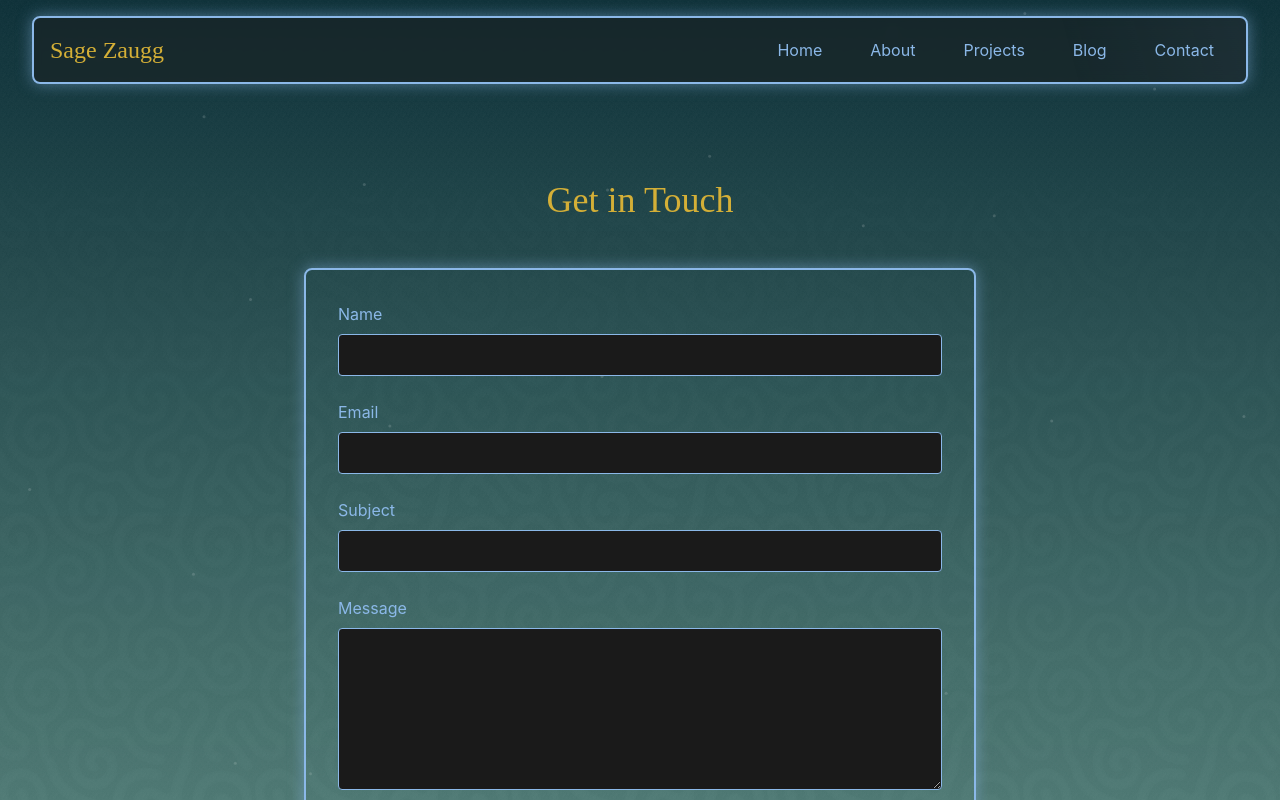
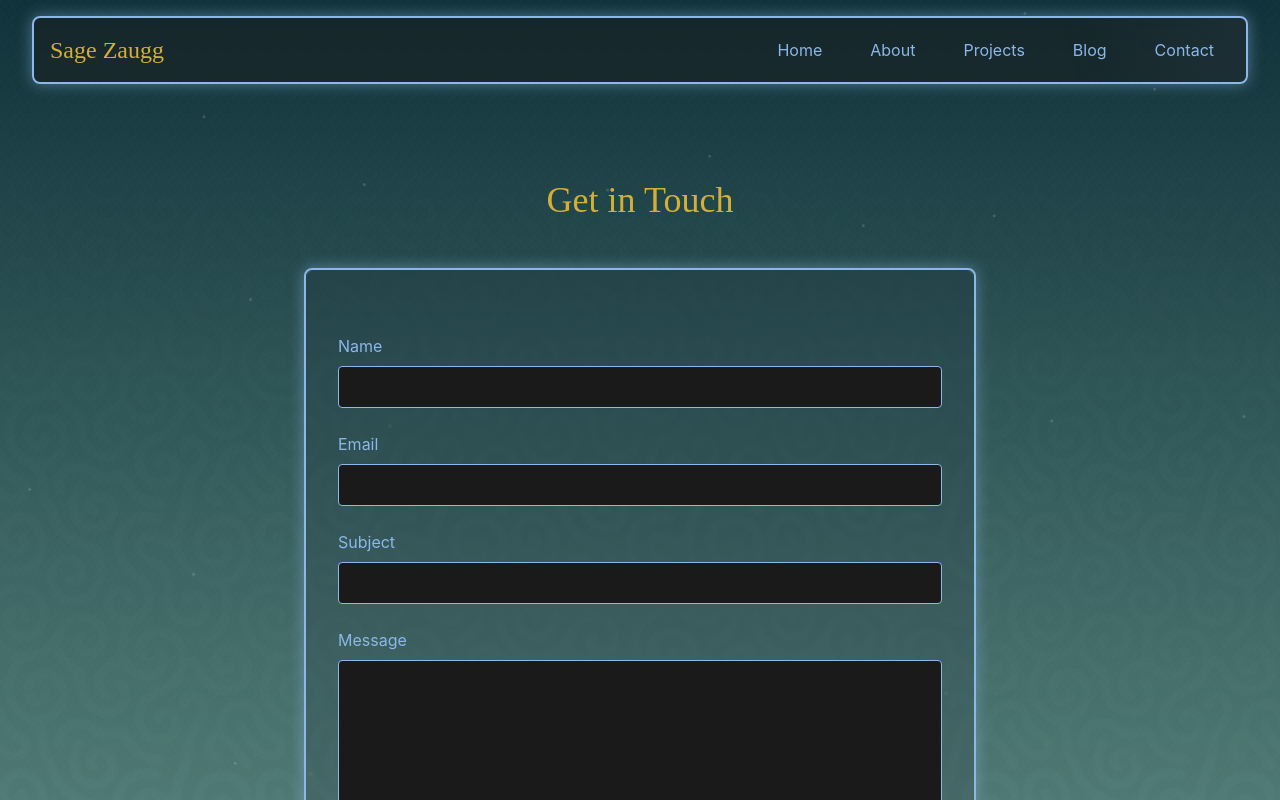
Before and after one commit to sagezaugg/sagezaugg.com, a React (Create React App) app: page /contact in a window 1280 px wide. Built offline with nearby package versions, Linux system fonts and the light colour scheme; no server answers.

Commit message:
Enhance Card component with disableHover prop to control hover effects; update Contact page to utilize Card for form styling.

```diff
--- a/src/components/common/Card.tsx
+++ b/src/components/common/Card.tsx
@@ -5,24 +5,30 @@ interface CardProps {
   children: React.ReactNode;
   index?: number;
   className?: string;
+  disableHover?: boolean;
 }
 
 export const Card: React.FC<CardProps> = ({
   children,
   index = 0,
   className = "",
+  disableHover = false,
 }) => {
   return (
     <motion.div
       initial={{ opacity: 0, y: 20 }}
       animate={{ opacity: 1, y: 0 }}
-      whileHover={{
-        scale: 1.05,
-        transition: {
-          duration: 0.15,
-          ease: "easeOut",
-        },
-      }}
+      whileHover={
+        !disableHover
+          ? {
+              scale: 1.05,
+              transition: {
+                duration: 0.15,
+                ease: "easeOut",
+              },
+            }
+          : undefined
+      }
       transition={{
         duration: 0.5,
         delay: index * 0.2,
--- a/src/pages/Contact.tsx
+++ b/src/pages/Contact.tsx
@@ -6,6 +6,7 @@ import GithubButton from "../components/Social/GithubButton";
 import LinkedInButton from "../components/Social/LinkedInButton";
 import TwitterButton from "../components/Social/TwitterButton";
 import EmailButton from "../components/Social/EmailButton";
+import { Card } from "../components/common/Card";
 
 const Contact: React.FC = () => {
   const [formData, setFormData] = useState<ContactFormData>({
@@ -53,7 +54,7 @@ const Contact: React.FC = () => {
         transition={{ duration: 0.8 }}
         className="max-w-2xl mx-auto"
       >
-        <div className="sheikah-border p-8 space-y-8">
+        <Card className="p-8 space-y-8" disableHover>
           <form onSubmit={handleSubmit} className="space-y-6">
             <div>
               <label
@@ -157,7 +158,7 @@ const Contact: React.FC = () => {
               <TwitterButton url={SOCIAL_LINKS.twitter} />
             </div>
           </div>
-        </div>
+        </Card>
       </motion.div>
     </div>
   );
```
